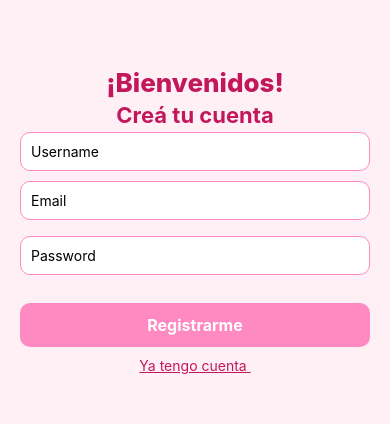
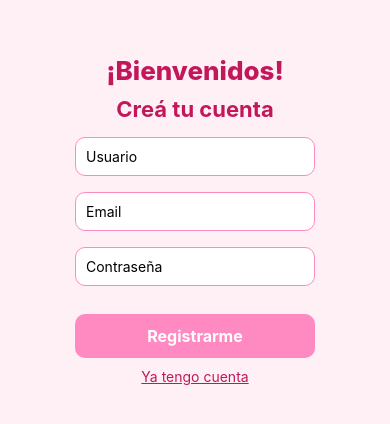
Before and after one commit to SolBurgosB/grupo5_prog3_com1_pi2, a React Native app in the folder grupo5_prog3_com1_pi2/: screen /Register in a window 390 px wide. Shown: the part 202-626 px from the top of the page. Built offline with nearby package versions, Linux system fonts and the light colour scheme.

Commit message:
Arreglamos detalles del CSS de login y register

```diff
--- a/grupo5_prog3_com1_pi2/src/screens/Login.js
+++ b/grupo5_prog3_com1_pi2/src/screens/Login.js
@@ -10,7 +10,7 @@ export default class Login extends Component {
             password: "",
             erroremail: "",
             errorpass: "",
-            errorfirebase:"",
+            errorfirebase: "",
             emailLogin: "",
         }
     }
@@ -30,14 +30,17 @@ export default class Login extends Component {
             .catch((error) => {
                 console.log(error)
                 if (error.code == "auth/internal-error") {
-                        this.setState({errorfirebase: "No existe una cuenta con este mail o la contraseña es incorrecta"})
+                    this.setState({ errorfirebase: "No existe una cuenta con este mail o la contraseña es incorrecta" })
                 }
             })
         if (!email.includes("@")) {
             this.setState({ erroremail: "Email mal formateado" })
         }
-        if (password.length <= 5) {
-            this.setState({ errorpass: "La password debe tener una longitud mínima de 6 caracteres" })
+        if (email.length == 0) {
+            this.setState({ erroremail: "Este campo es obligatorio" })
+        }
+        if (password.length == 0) {
+            this.setState({ errorpass: "Este campo es obligatorio" })
         }
     }
 
@@ -47,8 +50,8 @@ export default class Login extends Component {
                 <Text style={styles.titulo}>Ingresá a tu cuenta</Text>
                 <Pressable>
                     <TextInput style={styles.campo} placeholder='Email' onChangeText={text => this.setState({ email: text })} value={this.state.email} />
-                    <Text>{this.state.erroremail}</Text>
-                    <TextInput style={styles.campo} placeholder='Password' onChangeText={text => this.setState({ password: text })} value={this.state.password} secureTextEntry={true} />
+                    <Text style={styles.error}>{this.state.erroremail}</Text>
+                    <TextInput style={styles.campo} placeholder='Contraseña' onChangeText={text => this.setState({ password: text })} value={this.state.password} secureTextEntry={true} />
                     <Text style={styles.error}>{this.state.errorpass}</Text>
                     <Text style={styles.error}>{this.state.errorfirebase}</Text>
                     <Pressable style={styles.boton} onPress={() => this.onSubmit(this.state.email, this.state.password)}>
--- a/grupo5_prog3_com1_pi2/src/screens/Register.js
+++ b/grupo5_prog3_com1_pi2/src/screens/Register.js
@@ -12,7 +12,8 @@ export default class Register extends Component {
             email: "",
             errormail: "",
             errorpass: "",
-            errorfirebase: ""
+            errorfirebase: "",
+            errorusername: "",
         }
     }
     submit(username, email, password) {
@@ -31,38 +32,48 @@ export default class Register extends Component {
                 .catch((error) => {
                     console.log(error)
                     if (error.code == "auth/email-already-in-use") {
-                        this.setState({errorfirebase: "El mail ya está en uso"})
+                        this.setState({ errorfirebase: "El mail ya está en uso" })
                     }
                 })
         }
         else {
             if (!email.includes("@")) {
-                this.setState({ errormail: "El mail está mal" })
+                this.setState({ errormail: "Email mal formateado" })
             }
             if (password.length <= 5) {
-                this.setState({ errorpass: "La constraseña es corta" })
+                this.setState({ errorpass: "La contraseña debe tener una longitud mínima de 6 caracteres" })
+            }
+            if (password.length == 0) {
+                this.setState({ errorpass: "Este campo es obligatorio" })
+            }
+            if (email.length == 0) {
+                this.setState({ errormail: "Este campo es obligatorio" })
+            }
+            if (username.length == 0) {
+                this.setState({ errorusername: "Este campo es obligatorio" })
             }
         }
     }
     render() {
         return (
             <View style={styles.container}>
-                <Text style={styles.app}>¡Bienvenidos!</Text>
+                <Text style={styles.bienvenidos}>¡Bienvenidos!</Text>
                 <Text style={styles.titulo}>Creá tu cuenta</Text>
 
                 <View>
-                    <TextInput style={styles.campo} keyboardType='default' placeholder='Username' onChangeText={(text) => this.setState({ username: text })} value={this.state.username} />
+                    <TextInput style={styles.campo} keyboardType='default' placeholder='Usuario' onChangeText={(text) => this.setState({ username: text })} value={this.state.username} />
+                    <Text style={styles.error}>{this.state.errorusername}</Text>
                     <TextInput style={styles.campo} keyboardType='email-address' placeholder='Email' onChangeText={(text) => this.setState({ email: text })} value={this.state.email} />
                     <Text style={styles.error}>{this.state.errormail}</Text>
-                    <TextInput style={styles.campo}keyboardType='default' placeholder='Password' secureTextEntry={true} onChangeText={(text) => this.setState({ password: text })} value={this.state.password} />
+                    <TextInput style={styles.campo} keyboardType='default' placeholder='Contraseña' secureTextEntry={true} onChangeText={(text) => this.setState({ password: text })} value={this.state.password} />
                     <Text style={styles.error}>{this.state.errorpass}</Text>
                     <Text style={styles.error}>{this.state.errorfirebase}</Text>
-                    <Pressable style={styles.registrarseboton}onPress={() => this.submit(this.state.username, this.state.email, this.state.password)}>
+                    <Pressable style={styles.registrarseboton} onPress={() => this.submit(this.state.username, this.state.email, this.state.password)}>
                         <Text style={styles.registrarsetexto}>Registrarme</Text>
                     </Pressable>
                 </View>
                 <Pressable style={styles.loginboton} onPress={() => this.props.navigation.navigate('Login')}>
-                    <Text style={styles.login}>Ya tengo cuenta </Text>
+                    <Text style={styles.login}>Ya tengo cuenta</Text>
                 </Pressable>
             </View>
         )
@@ -73,22 +84,23 @@ const styles = StyleSheet.create({
     container: {
         flex: 1,
         backgroundColor: "#FFF0F6",
+        justifyContent: "center",
+        alignItems: "center",
         paddingHorizontal: 20,
-      justifyContent: "center",
     },
-    app: {
+    bienvenidos: {
         textAlign: "center",
         color: "#C2185B",
         fontSize: 26,
         fontWeight: "800",
-      marginBottom: 4,
+        marginBottom: 10,
     },
     titulo: {
         textAlign: "center",
         color: "#C2185B",
         fontSize: 22,
         fontWeight: "bold",
-      marginBottom: 4,
+        marginBottom: 15,
     },
     campo: {
         backgroundColor: "white",
```
Lines whose indentation alone changed are shown as unchanged.
